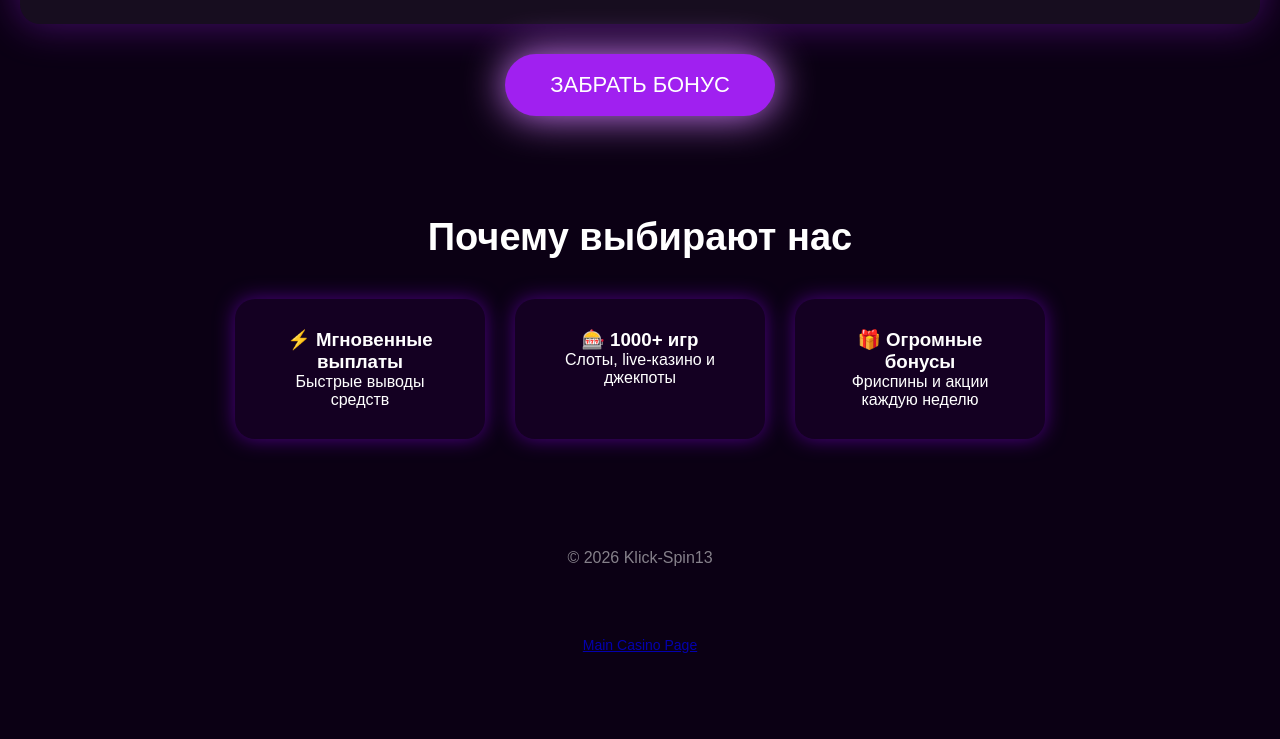
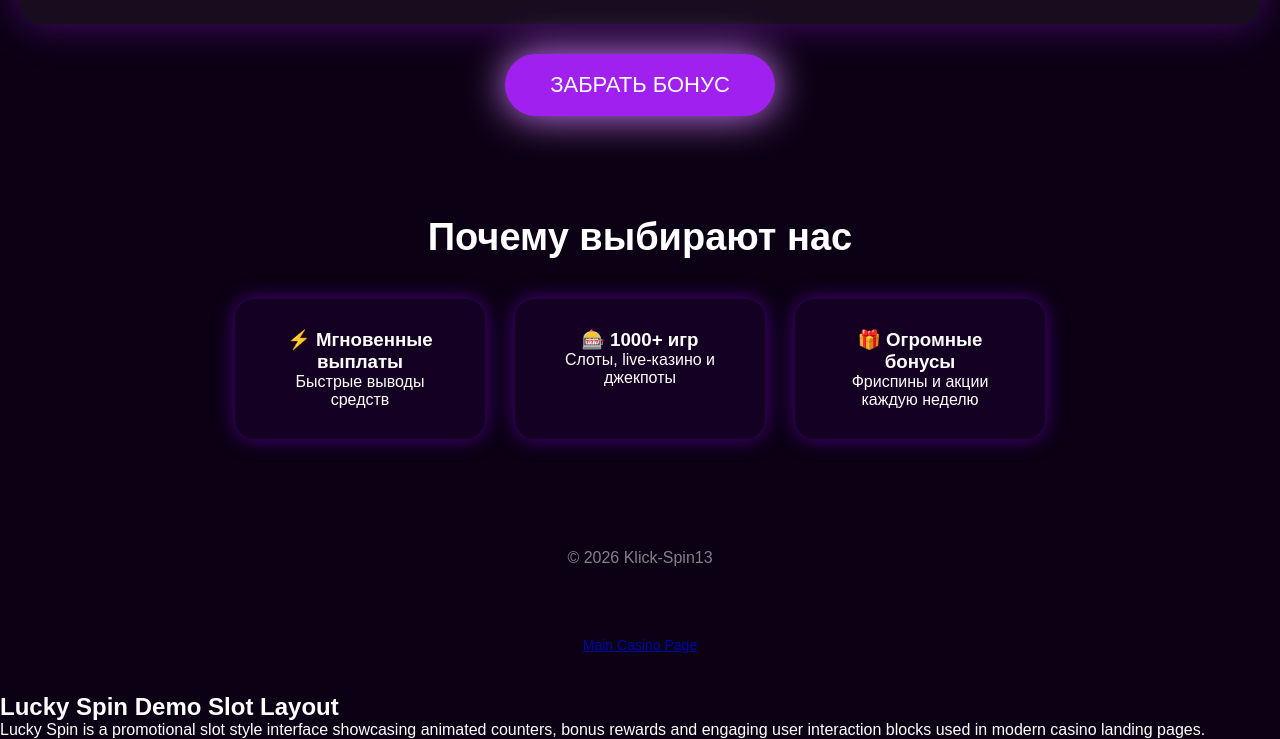
Before and after one commit to Sergey222333/click-spinch-now, a plain HTML site: page index.html in a window 1280 px wide. Shown: the part 1452-2191 px from the top of the page. Before the commit the page ends 2105 px from the top, so only its background shows below. Drawn offline with Linux system fonts and the light colour scheme.

Commit message:
Update index.html

```diff
--- a/index.html
+++ b/index.html
@@ -274,5 +274,16 @@ width:100%;
 <a href="https://spinjakpot.github.io/casino/">Main Casino Page</a>
 
 </div>
+
+  <section style="margin-top:40px">
+
+<h2>Lucky Spin Demo Slot Layout</h2>
+
+<p>
+Lucky Spin is a promotional slot style interface showcasing animated counters,
+bonus rewards and engaging user interaction blocks used in modern casino landing pages.
+</p>
+
+</section>
 </body>
 </html>
```
